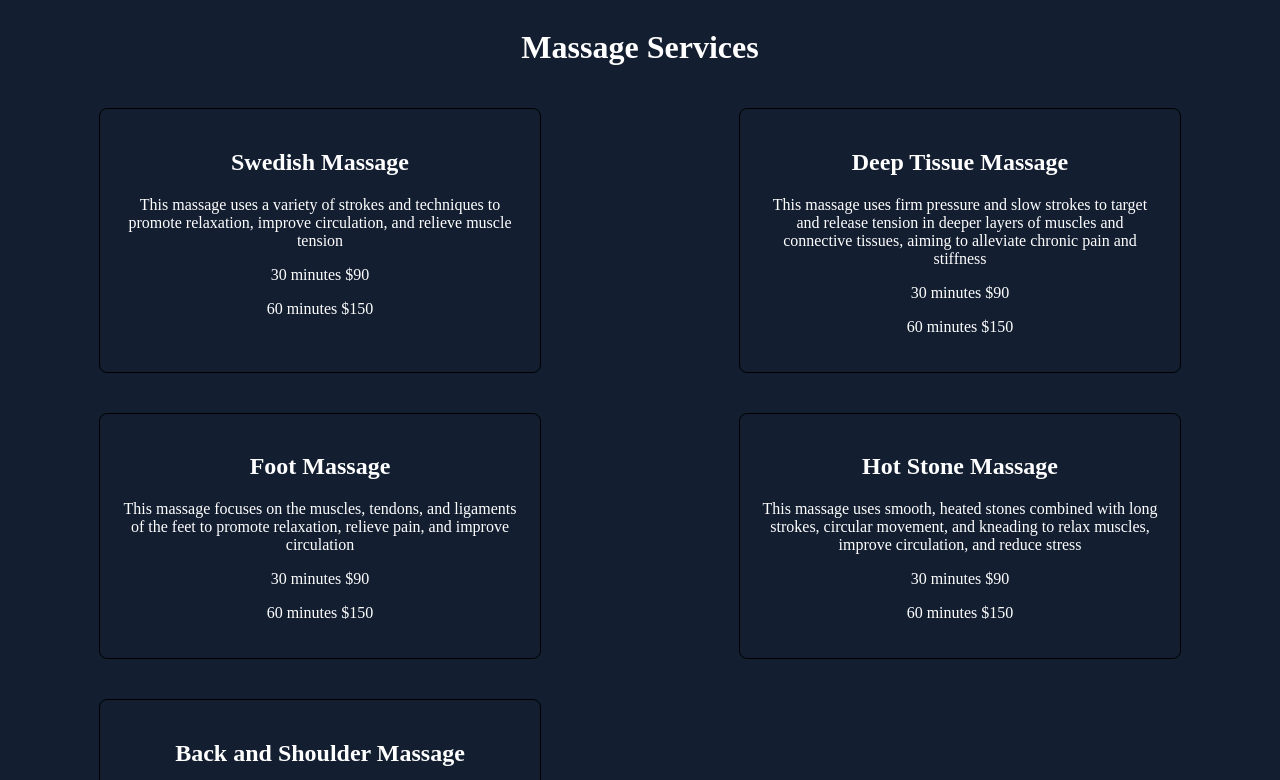
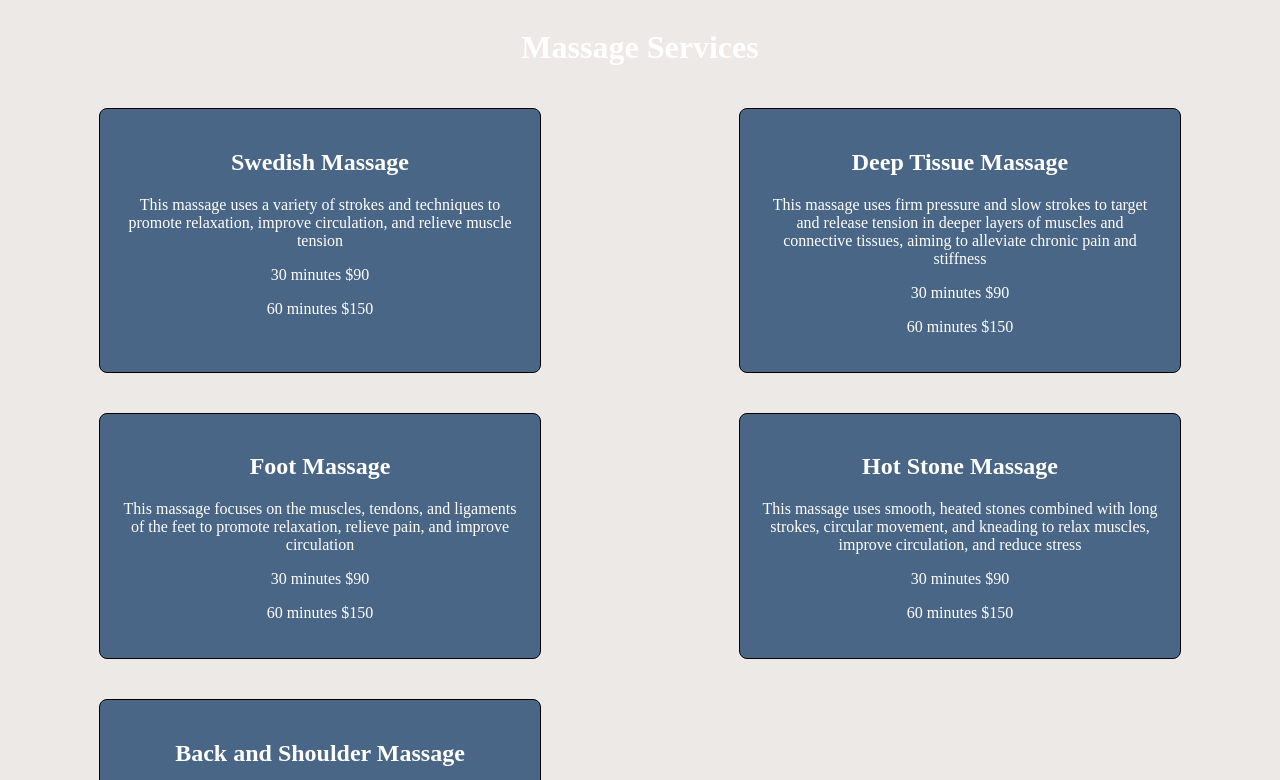
Before and after one commit to LaurenCummings/spa-project, a React (Vite) app: page / in a window 1280 px wide. Shown: the part 1020-1800 px from the top of the page. Built offline with nearby package versions, Linux system fonts and the light colour scheme.

Commit message:
changed to cream background

```diff
--- a/src/css/App.css
+++ b/src/css/App.css
@@ -1,4 +1,4 @@
 body {
-    background-color: rgb(19 30 49);
+    background-color: #ede9e6;
     margin: 0px;
 }
--- a/src/css/Massage.css
+++ b/src/css/Massage.css
@@ -12,6 +12,7 @@
 
 .massage-service {
     border: thin black solid;
+    background-color: rgb(73 102 134);
     border-radius: 8px;
     color: white;
     margin: 20px;
```
